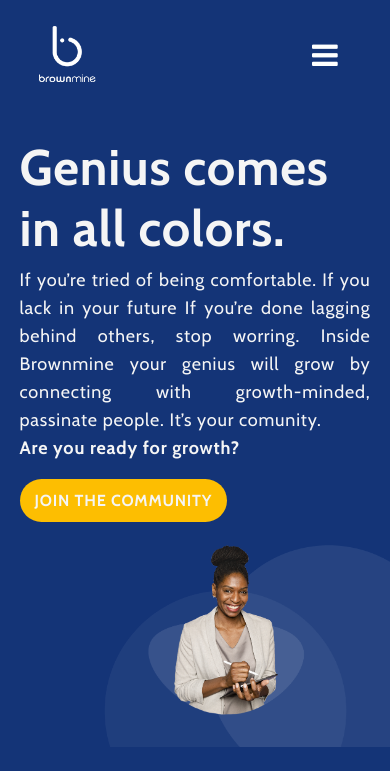
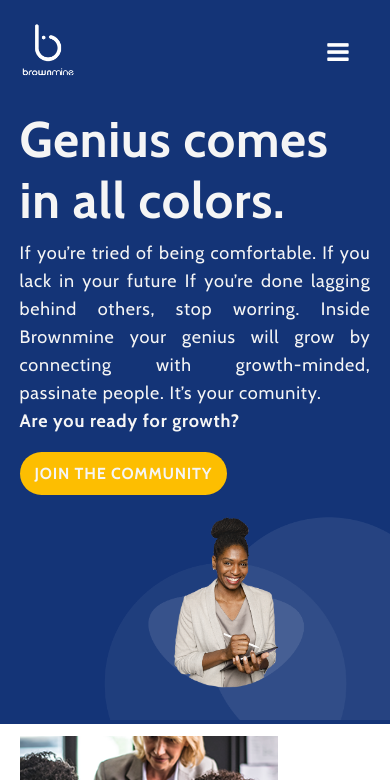
Before and after one commit to KhawarSultan/Brownin-Website, a plain HTML site: page index.html in a window 390 px wide. Shown: the top 780 px of the page. Drawn offline with nearby package versions, Linux system fonts and the light colour scheme.

Commit message:
Hello world

```diff
--- a/index.html
+++ b/index.html
@@ -48,7 +48,7 @@
                     </ul>
                 </div>
 
-                <i class="fa fa-bars" style="color: white;" onclick="showMenu()"></i>
+                <i class="fa fa-bars" style="color: white; " onclick="showMenu()"></i>
 
 
 
@@ -178,10 +178,7 @@
                 </span>
 
             </div>
-
-
-
-            <p>
+            <p style="margin:20px auto;">
                 <i> Lorem ipsum dolor sit amet, consectetur adipiscing elit,
                     sed do eiusmod tempor incididunt ut labore et dolore
                     magna aliqua. Quis ipsum suspendisse ultrices gravida.
@@ -208,7 +205,7 @@
                     </div>
 
                     <div class="links">
-                        <a href="#">Lorem </a>
+                        <a  href="#">Lorem </a>
                         <a href="#">ipsum </a>
                         <a href="#">dolor </a>
                         <a href="#">sit</a>
@@ -220,7 +217,7 @@
 
 
 
-            <p>
+            <p style="margin:20px auto;">
                 <i> Lorem ipsum dolor sit amet, consectetur adipiscing elit,
                     sed do eiusmod tempor incididunt ut labore et dolore
                     magna aliqua. Quis ipsum suspendisse ultrices gravida.
--- a/style.css
+++ b/style.css
@@ -67,7 +67,7 @@ header {
 }
 
 nav img {
-    width: 100px;
+    width: 90px;
     position: absolute;
     /* top: 5px;
      left: 12%; */
@@ -618,7 +618,7 @@ nav img:hover {
         text-align: right;
         display: block;
         color: whitesmoke;
-        font-size: 30px;
+        font-size: 25px;
         cursor: pointer;
         margin: 30px 10%;
     }
@@ -667,6 +667,7 @@ nav img:hover {
         gap: 20px;
     }
     .main-nav {
+        width: 100%;
         padding: 0px 0px;
         background-color: transparent;
     }
@@ -685,6 +686,7 @@ nav img:hover {
 
     #text-box-Container {
         display: block;
+        padding: 0px 0px;
     }
 
     .text-box-Description-Image {
```
